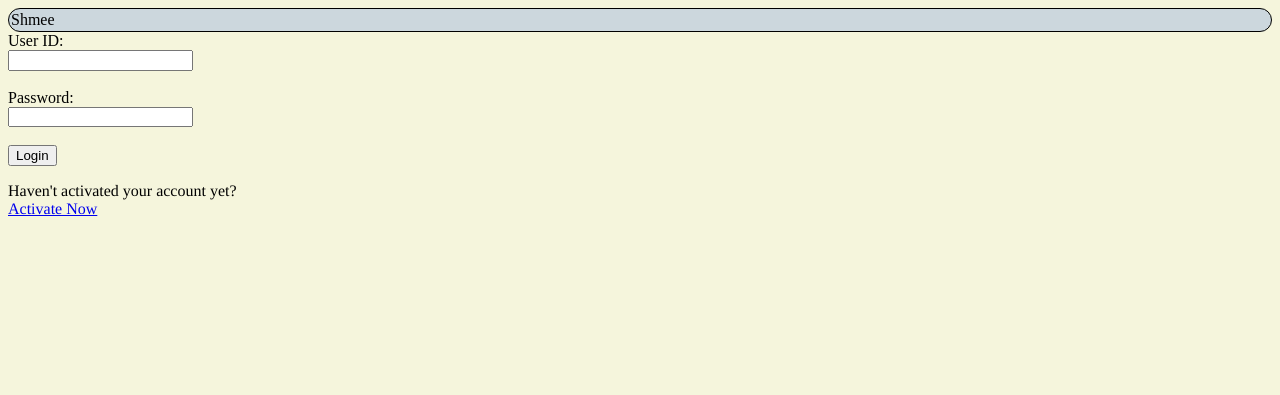
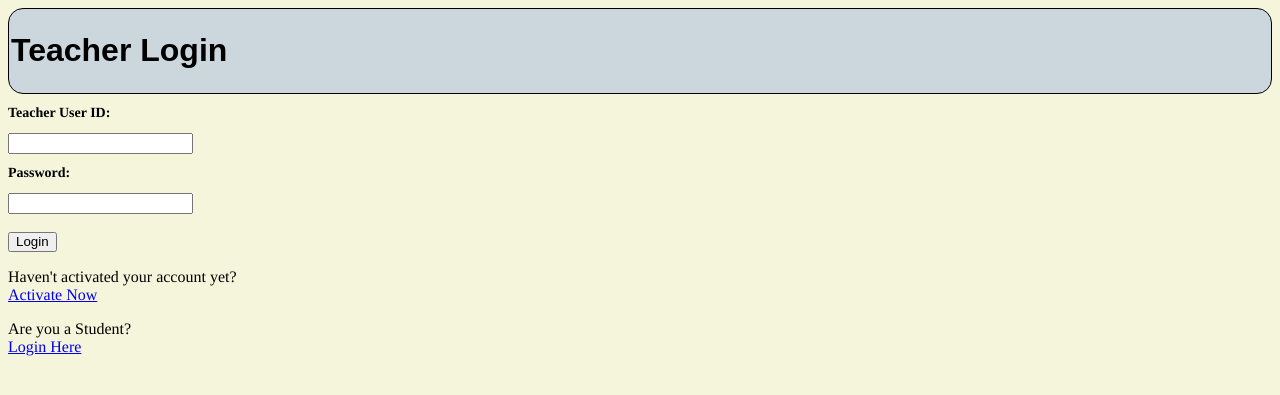
Before and after one commit to rsgc-edwards-g/RateMySchmeacher, a PHP site: page /indexTeacher.php in a window 1280 px wide. Shown: the top 395 px of the page. Run offline with PHP 8.4, Linux system fonts and the light colour scheme; data that the repository does not hold is empty.

Commit message:
Updated the Login pages CSS and added a link to the student login on the teacher page

```diff
--- a/indexTeacher.php
+++ b/indexTeacher.php
@@ -65,21 +65,19 @@
 </head>
 
 <body>
-
-    <header>
-        Shmee
-    </header>
+    <header><h1>Teacher Login</h1></header>
 
     <main>
         <form action="<?php echo $_SERVER['PHP_SELF']; ?>" method="post">
-            User ID:<br/>
-            <input type="text" name="username" value="<?php echo $_POST['username'] ?>" maxlength="20" size="20"> <?php echo $message['username']; ?><br/><br/>
-            Password:<br/>
-            <input type="password" name="password" value="<?php echo $_POST['password'] ?>" maxlength="20" size="20"> <?php echo $message['password']; ?><br/><br/>
-            <input type="submit" name="submit" value="Login">
+            <h2>Teacher User ID:</h2>
+            <input type="text" name="username" value="<?php echo $_POST['username'] ?>" maxlength="20" size="20"> <?php echo $message['username']; ?>
+            <h2>Password:</h2>
+            <input type="password" name="password" value="<?php echo $_POST['password'] ?>" maxlength="20" size="20"> <?php echo $message['password']; ?>
+            <br><br><input type="submit" name="submit" value="Login">
         </form>
 
         <p>Haven't activated your account yet?<br><a href="registerTeacher.php">Activate Now</a></br></p>
+        <p>Are you a Student? <br><a href="index.php">Login Here</a></p><br>
 
         <p><?php echo $message['general']; ?></p>
     </main>
```
Also changed, not shown: index.php (+4 -4 lines).
